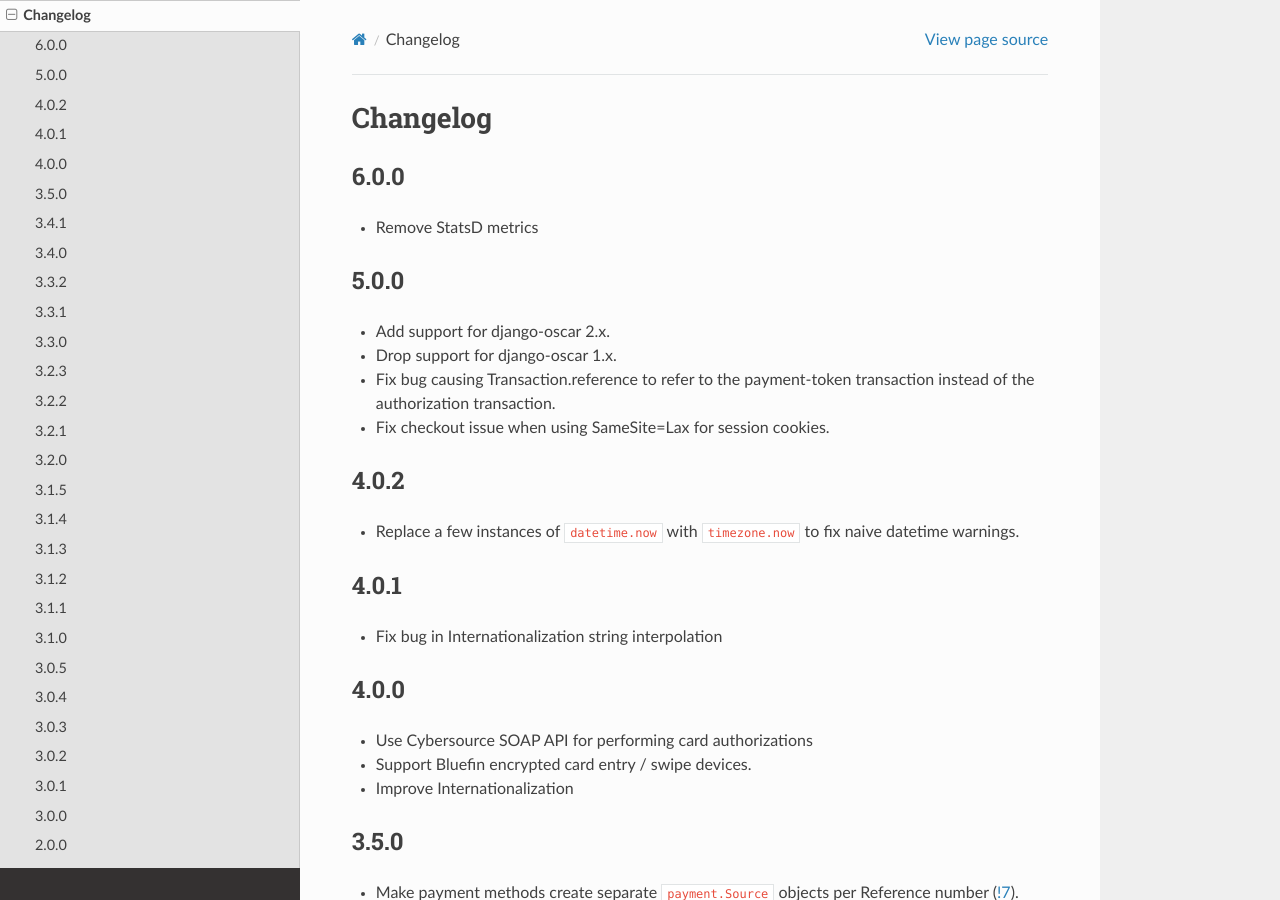
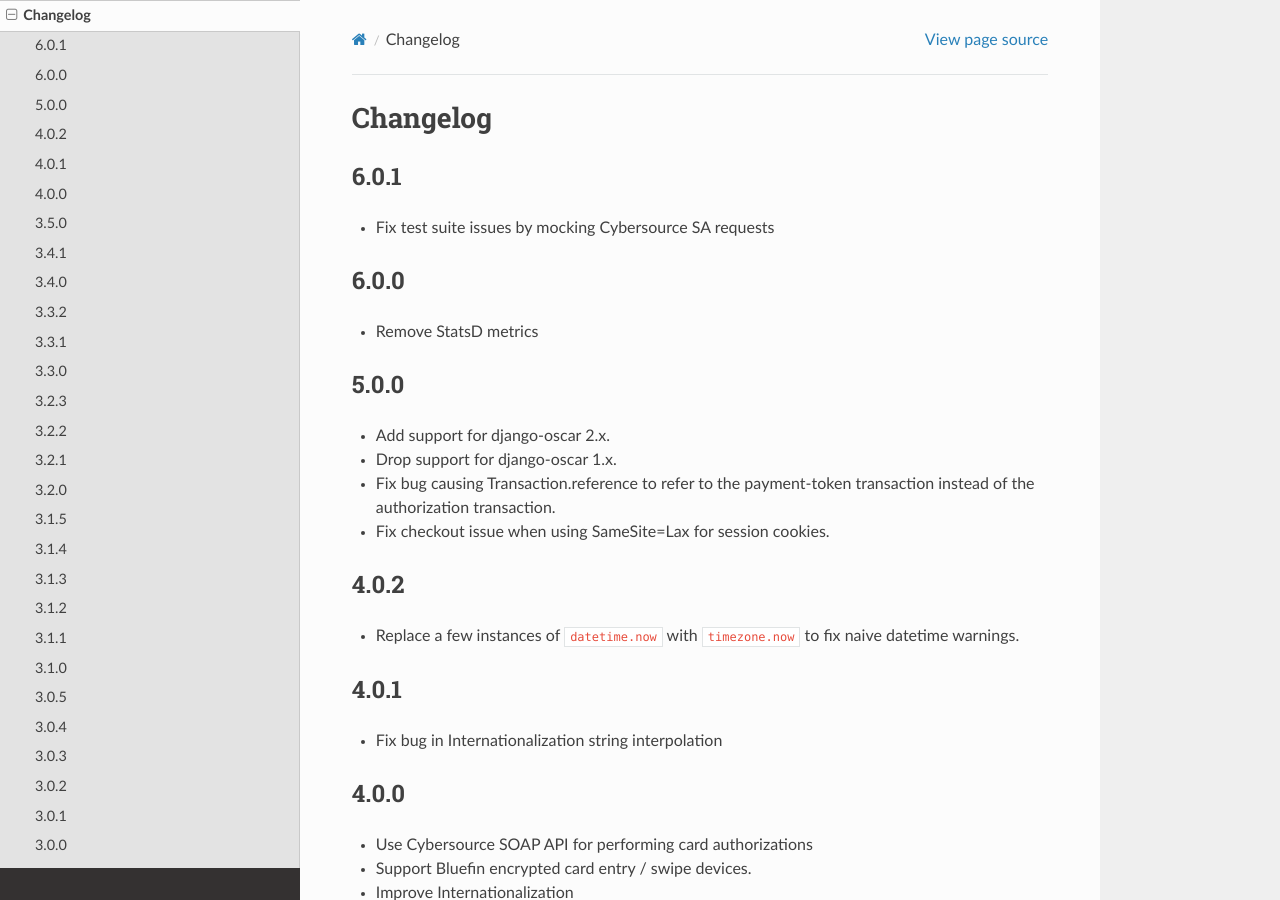
Before and after one commit to thelabnyc/django-oscar-cybersource, a Sphinx documentation site: the page built from docs/changes.rst, in a window 1280 px wide and 900 px high. Built offline with Sphinx 7.4.7 and the Read the Docs theme 2.0.0, drawn with Linux system fonts in a browser that asks for light colours; the version number could not be read and is left out.

Commit message:
Update changelog

```diff
--- a/docs/changes.rst
+++ b/docs/changes.rst
@@ -2,6 +2,10 @@
 
 Changelog
 =========
+
+6.0.1
+------------------
+- Fix test suite issues by mocking Cybersource SA requests
 
 6.0.0
 ------------------
```
